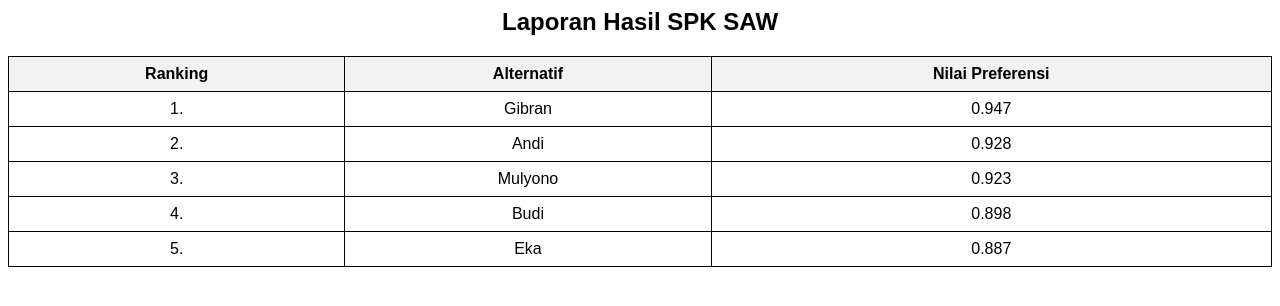
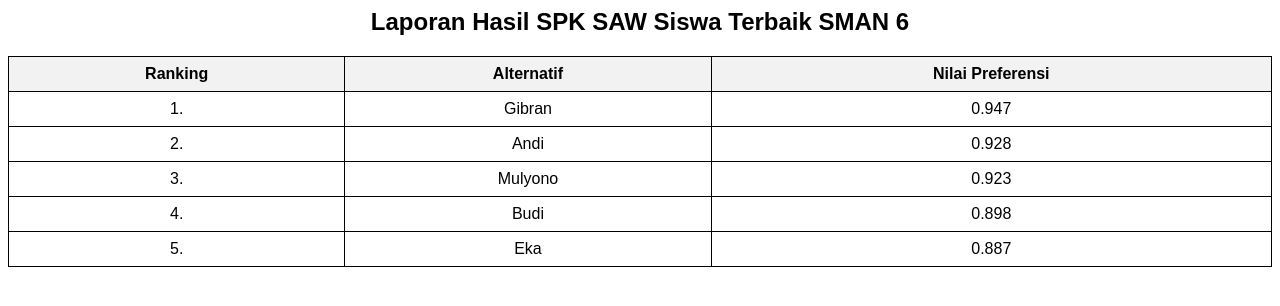
Before and after one commit to hako-975/spk_saw_siswa_terbaik_sman_6, a PHP site: page /print.php?id_hasil_saw=1 in a window 1280 px wide. Shown: the top 306 px of the page. Run offline with PHP 8.4, Linux system fonts and the light colour scheme; a user stored in the database is signed in; data comes from the database, SQL or seed files in the repository; some libraries are stand-ins or nearby versions.

Commit message:
Kerangka

```diff
--- a/db/spk_saw_siswa_terbaik_sman_6.sql
+++ b/db/spk_saw_siswa_terbaik_sman_6.sql
@@ -3,7 +3,7 @@
 -- https://www.phpmyadmin.net/
 --
 -- Host: 127.0.0.1
--- Waktu pembuatan: 28 Sep 2025 pada 13.16
+-- Waktu pembuatan: 28 Sep 2025 pada 13.43
 -- Versi server: 10.4.27-MariaDB
 -- Versi PHP: 7.4.33
 
@@ -168,7 +168,7 @@ CREATE TABLE `user` (
 
 INSERT INTO `user` (`id_user`, `username`, `password`, `nama`, `jabatan`, `dibuat_pada`) VALUES
 (1, 'admin', '$2y$10$eZTNeQSWW9FOS8H21khtIuyQaNf7DMQXtGSzm6RI5CrNz.rilbPoi', 'Administrator', 'Admin', '2025-02-10 14:27:42'),
-(6, 'guru', '$2y$10$pLR21DQbjBSz6cJaAhgMauHXvTR5R75AezGOGk..LastENFKOMKgq', 'guru', 'Petugas', '2025-02-22 15:16:52');
+(6, 'guru', '$2y$10$eZTNeQSWW9FOS8H21khtIuyQaNf7DMQXtGSzm6RI5CrNz.rilbPoi', 'guru', 'Petugas', '2025-02-22 15:16:52');
 
 --
 -- Indexes for dumped tables
--- a/kriteria.php
+++ b/kriteria.php
@@ -52,7 +52,9 @@
                         <div class="col">
                             <div class="card">
                                 <div class="card-body">
-                                    <a href="tambah_kriteria.php" class="btn btn-primary mb-3"><i class="fas fa-fw fa-plus"></i> Tambah Kriteria</a>
+                                    <?php if ($dataUser['jabatan'] == 'Admin'): ?>
+                                        <a href="tambah_kriteria.php" class="btn btn-primary mb-3"><i class="fas fa-fw fa-plus"></i> Tambah Kriteria</a>
+                                    <?php endif ?>
                                     <div class="table-responsive">
                                         <table class="table table-bordered">
                                             <thead>
--- a/print.php
+++ b/print.php
@@ -57,7 +57,7 @@
     }
 ?>
     <div class="print-container">
-        <h2 class="text-center">Laporan Hasil SPK SAW</h2>
+        <h2 class="text-center">Laporan Hasil SPK SAW Siswa Terbaik SMAN 6</h2>
         <?php if (isset($_GET['dari_tanggal'])) : ?>
             <p class="text-right">Dari Tanggal: <?= date('d-m-Y', strtotime($dari_tanggal)); ?> Sampai Tanggal: <?= date('d-m-Y', strtotime($sampai_tanggal)); ?></p>
         <?php endif ?>
--- a/spk_saw.php
+++ b/spk_saw.php
@@ -76,8 +76,10 @@
                                                         <td><?= $dk['dibuat_pada']; ?></td>
                                                         <td>
                                                             <a href="hasil_spk_saw.php?id_hasil_saw=<?= $dk['id_hasil_saw']; ?>" class="btn btn-primary"><i class="fas fa-fw fa-bars"></i> Detail</a>
-                                                            <a href="ubah_spk_saw.php?id_hasil_saw=<?= $dk['id_hasil_saw']; ?>" class="btn btn-success"><i class="fas fa-fw fa-edit"></i> Ubah</a>
-                                                            <a href="hapus_spk_saw.php?id_hasil_saw=<?= $dk['id_hasil_saw']; ?>" class="btn btn-danger btn-delete" data-nama="<?= $dk['nama_siswa']; ?>"><i class="fas fa-fw fa-trash"></i> Hapus</a>
+                                                            <?php if ($dataUser['jabatan'] == 'Admin'): ?>
+                                                                <a href="ubah_spk_saw.php?id_hasil_saw=<?= $dk['id_hasil_saw']; ?>" class="btn btn-success"><i class="fas fa-fw fa-edit"></i> Ubah</a>
+                                                                <a href="hapus_spk_saw.php?id_hasil_saw=<?= $dk['id_hasil_saw']; ?>" class="btn btn-danger btn-delete" data-nama="<?= $dk['nama_siswa']; ?>"><i class="fas fa-fw fa-trash"></i> Hapus</a>
+                                                            <?php endif ?>
                                                         </td>
                                                     </tr>
                                                 <?php endforeach ?>
```
